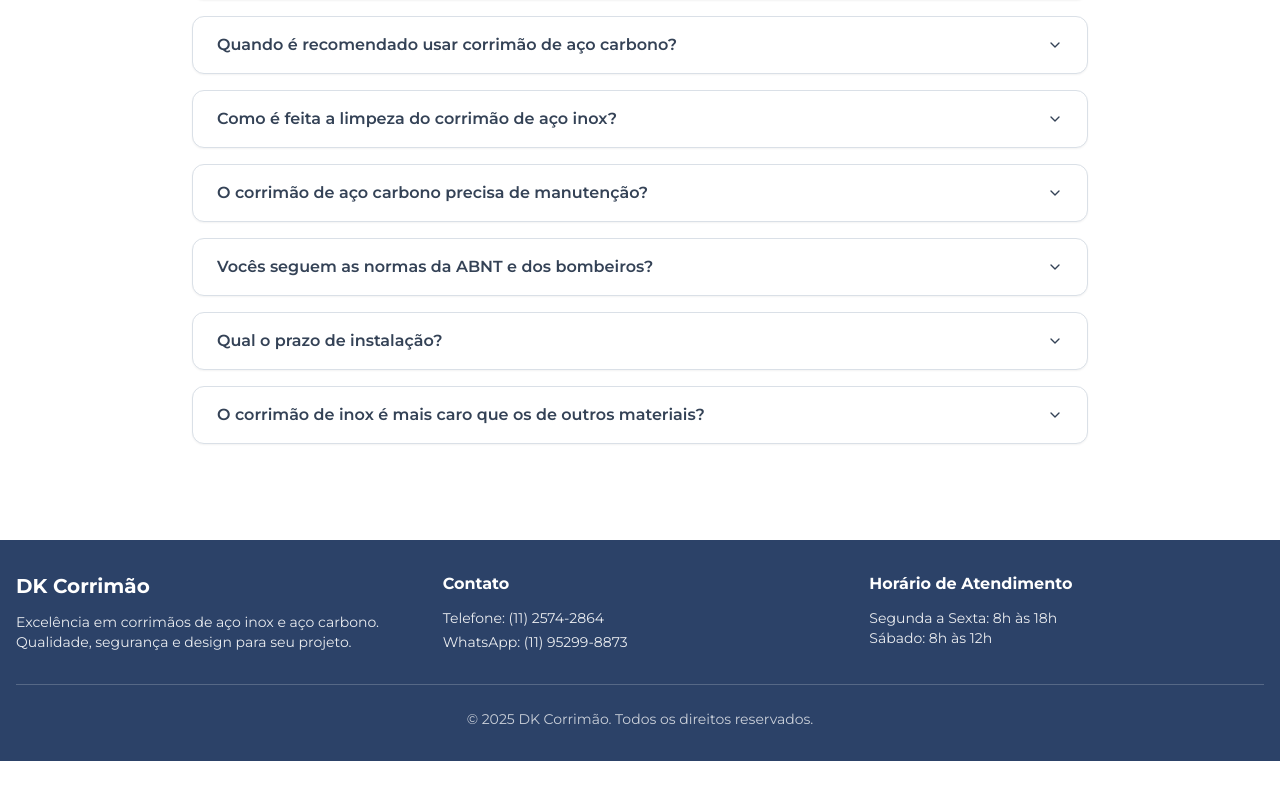
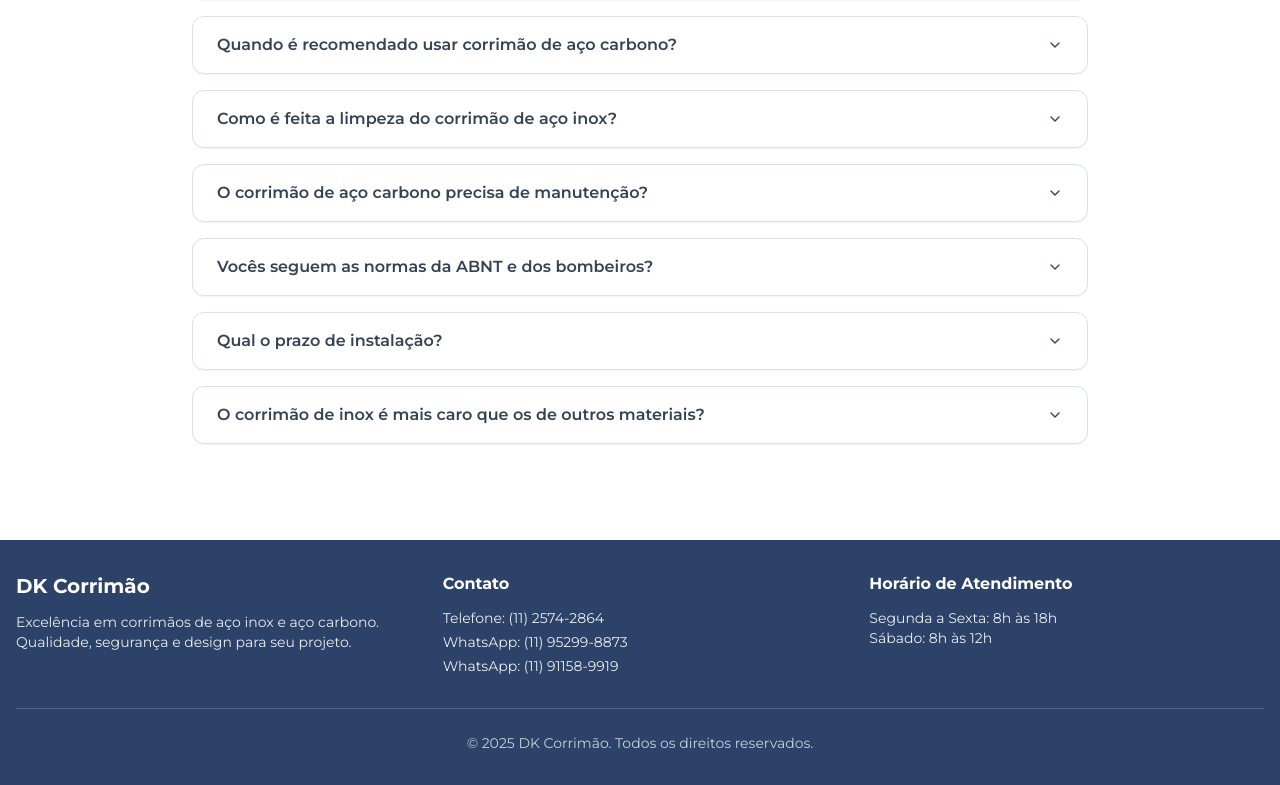
Before and after one commit to eupost/inox-flow-landing-25568-93091, a React (Vite) app: page / in a window 1280 px wide. Shown: the part 7003-7788 px from the top of the page. Before the commit the page ends 7764 px from the top, so only its background shows below. Built offline with nearby package versions, Linux system fonts and the light colour scheme; the HTML template or start-up script is replaced by a standard one.

Commit message:
Add WhatsApp number to footer

```diff
--- a/src/components/Footer.tsx
+++ b/src/components/Footer.tsx
@@ -13,7 +13,8 @@ const Footer = () => {
           <div>
             <h4 className="font-bold mb-3">Contato</h4>
             <p className="text-sm opacity-90 mb-1">Telefone: (11) 2574-2864</p>
-            <p className="text-sm opacity-90">WhatsApp: (11) 95299-8873</p>
+            <p className="text-sm opacity-90 mb-1">WhatsApp: (11) 95299-8873</p>
+            <p className="text-sm opacity-90">WhatsApp: (11) 91158-9919</p>
           </div>
 
           <div>
```
